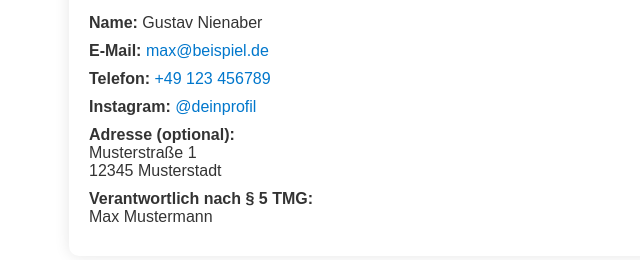
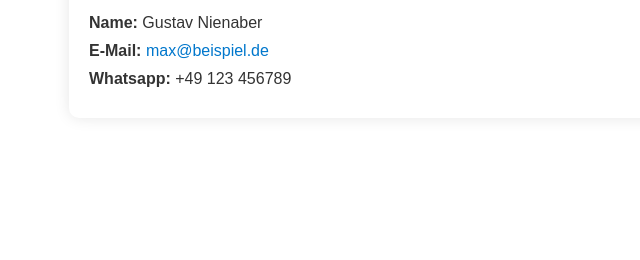
Before and after one commit to gustav-wq/contact-info, a plain HTML site: page index.html in a window 1280 px wide. Shown: the part 136-396 px from the top of the page, without its empty margins (251-891 px from the left). Drawn offline with Linux system fonts and the light colour scheme.

Commit message:
Update index.html

```diff
--- a/index.html
+++ b/index.html
@@ -34,15 +34,9 @@
 
   <p><strong>Name:</strong> Gustav Nienaber </p>
   <p><strong>E-Mail:</strong> <a href="mailto:max@beispiel.de">max@beispiel.de</a></p>
-  <p><strong>Telefon:</strong> <a href="tel:+49123456789">+49 123 456789</a></p>
-  <p><strong>Instagram:</strong> <a href="https://instagram.com/deinprofil" target="_blank">@deinprofil</a></p>
+  <p><strong>Whatsapp:</strong> +49 123 456789 </a></p>
 
-  <p><strong>Adresse (optional):</strong><br>
-  Musterstraße 1<br>
-  12345 Musterstadt</p>
 
-  <p><strong>Verantwortlich nach § 5 TMG:</strong><br>
-  Max Mustermann</p>
 
 </body>
 </html>
```
